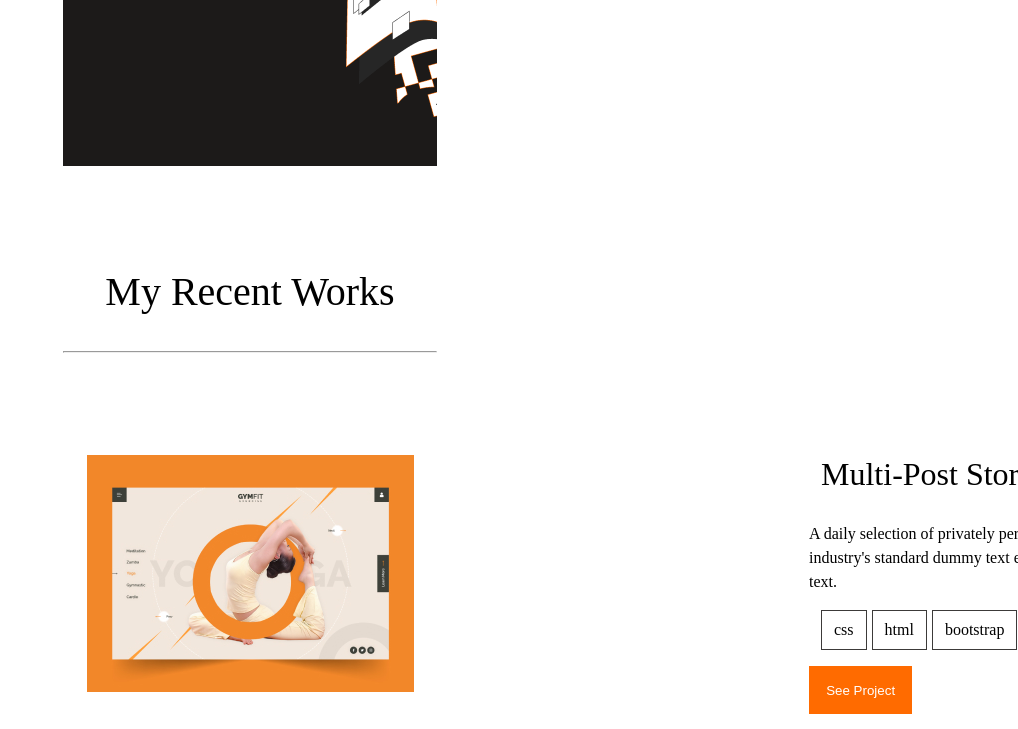
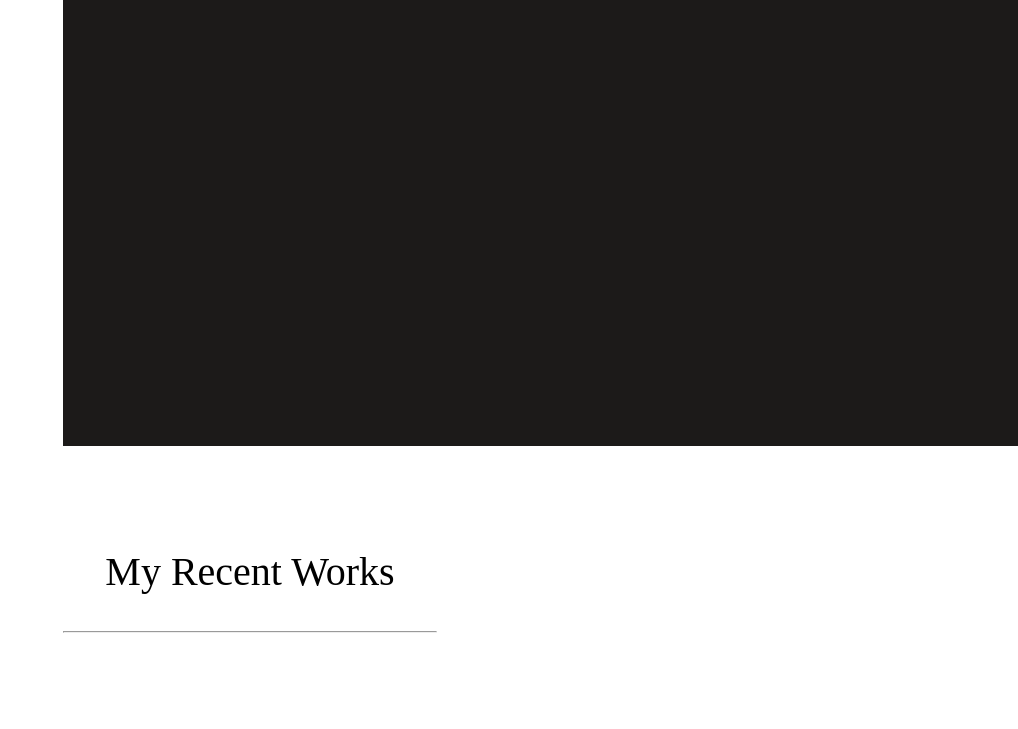
Before and after one commit to blase147/my-portfolio, a plain HTML site: page index.html in a window 1536 px wide. Shown: the part 490-1219 px from the top of the page, without its empty margins (518-1536 px from the left). Drawn offline with Linux system fonts and the light colour scheme.

Commit message:
Update style.css

```diff
--- a/style.css
+++ b/style.css
@@ -68,7 +68,7 @@
 }
 
 @media only screen and (min-width: 1440px) {
-  .main-mobile, {
+  .main-mobile {
     width: 1440px;
     height: 870px;
   }
```
